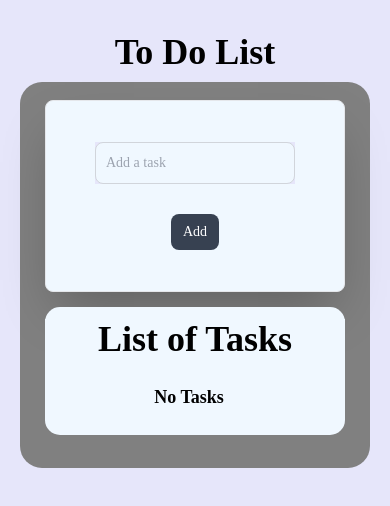
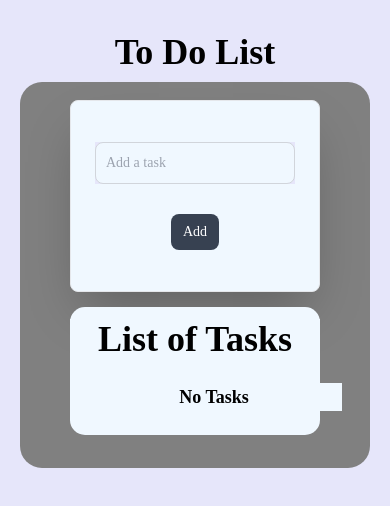
Before and after one commit to ashishsamuel/Todolist-react, a React (Create React App) app: page / in a window 390 px wide. Shown: the top 506 px of the page. Built offline with nearby package versions, Linux system fonts and the light colour scheme; the HTML template or start-up script is replaced by a standard one; a web font is replaced by a local one.

Commit message:
todo list app mobile view fixes

```diff
--- a/src/App.css
+++ b/src/App.css
@@ -1,5 +1,5 @@
 .width-small{
-    width: 300px !important;
+    width: 250px !important;
     margin-bottom: 15px;
     border-radius: 15px;
 }
@@ -8,7 +8,7 @@
 
 @media screen and (max-width:768px) {
     .width-small{
-        width: 300px !important;
+        width: 250px !important;
         margin-bottom: 15px;
         /* border-radius: 15px; */
     }
```
